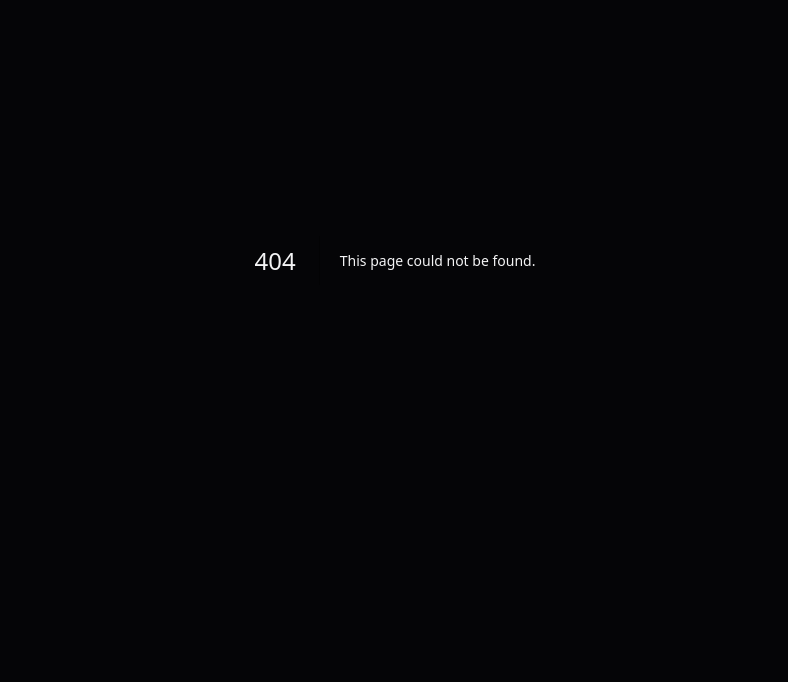
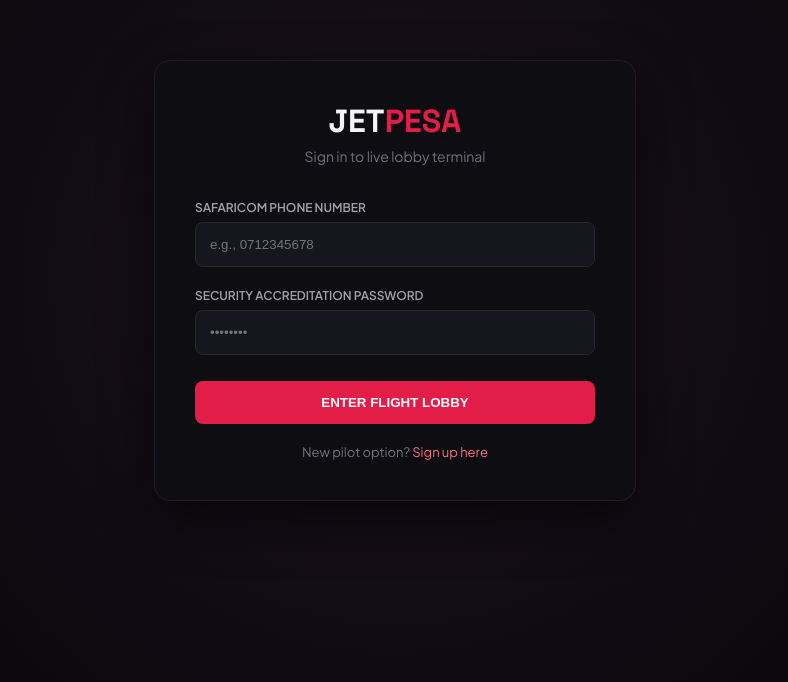
Before and after one commit to kariusgit/9ubet, a Next.js app: page /auth in a window 1280 px wide. Before the commit this address had no page. Shown: the part 140-822 px from the top of the page, without its empty margins (245-1033 px from the left). Before the commit the page ends 800 px from the top, so only its background shows below. Built offline with nearby package versions, Linux system fonts and the light colour scheme; no server answers.

Commit message:
Create page.js

```diff
--- /dev/null
+++ b/app/auth/page.js
@@ -0,0 +1,115 @@
+'use client';
+import { useState, useEffect, Suspense } from 'react';
+import { useRouter, useSearchParams } from 'next/navigation';
+import { auth, db } from '../../firebaseConfig';
+import { signInWithEmailAndPassword, createUserWithEmailAndPassword } from 'firebase/auth';
+import { doc, setDoc } from 'firebase/firestore';
+
+function AuthForm() {
+  const router = useRouter();
+  const searchParams = useSearchParams();
+  const [isSignUp, setIsSignUp] = useState(false);
+  const [mpesaNumber, setMpesaNumber] = useState('');
+  const [password, setPassword] = useState('');
+  const [errorMessage, setErrorMessage] = useState('');
+  const [loading, setLoading] = useState(false);
+
+  useEffect(() => {
+    const mode = searchParams.get('mode');
+    setIsSignUp(mode === 'signup');
+  }, [searchParams]);
+
+  const formatMpesaEmail = (num) => {
+    let clean = num.trim().replace(/\s+/g, '');
+    if (clean.startsWith('0')) clean = '254' + clean.substring(1);
+    if (!clean.startsWith('254')) clean = '254' + clean;
+    return `${clean}@mpesa.jetpesa.local`;
+  };
+
+  const handleAuth = async (e) => {
+    e.preventDefault();
+    setErrorMessage('');
+    setLoading(true);
+
+    if (mpesaNumber.length < 9 || password.length < 6) {
+      setErrorMessage('Provide a valid Safaricom number and minimum 6-character password.');
+      setLoading(false);
+      return;
+    }
+
+    const mpesaEmail = formatMpesaEmail(mpesaNumber);
+
+    try {
+      if (isSignUp) {
+        const userCredential = await createUserWithEmailAndPassword(auth, mpesaEmail, password);
+        await setDoc(doc(db, "users", userCredential.user.uid), {
+          mpesaPhone: mpesaEmail.split('@')[0],
+          walletBalance: 25.00,
+          createdAt: new Date().toISOString()
+        });
+      } else {
+        await signInWithEmailAndPassword(auth, mpesaEmail, password);
+      }
+      router.push('/dashboard');
+    } catch (err) {
+      setErrorMessage(err.message.includes('auth/user-not-found') ? 'Profile details matching that layout not found.' : err.message);
+    } finally {
+      setLoading(false);
+    }
+  };
+
+  return (
+    <div style={{
+      minHeight: '100vh', display: 'flex', alignItems: 'center', justifyContent: 'center',
+      background: 'radial-gradient(circle at center, #1c121e 0%, #050507 100%)', padding: '20px'
+    }}>
+      <div style={{
+        background: '#0e0e12', border: '1px solid #221a2b', padding: '40px',
+        borderRadius: '16px', width: '100%', maxWidth: '400px', boxShadow: '0 20px 50px rgba(0,0,0,0.6)'
+      }}>
+        <div style={{ textAlign: 'center', marginBottom: '30px' }}>
+          <h2 style={{ fontFamily: "'Space Grotesk', sans-serif", fontSize: '32px', margin: 0, fontWeight: '800' }}>
+            JET<span style={{ color: '#e11d48' }}>PESA</span>
+          </h2>
+          <p style={{ color: '#71717a', fontSize: '14px', marginTop: '6px' }}>
+            {isSignUp ? 'Create secure flight portfolio' : 'Sign in to live lobby terminal'}
+          </p>
+        </div>
+
+        {errorMessage && (
+          <div style={{ background: 'rgba(225,29,72,0.1)', color: '#f43f5e', padding: '12px', borderRadius: '8px', fontSize: '13px', marginBottom: '16px', border: '1px solid rgba(225,29,72,0.2)' }}>
+            {errorMessage}
+          </div>
+        )}
+
+        <form onSubmit={handleAuth} style={{ display: 'flex', flexDirection: 'column', gap: '16px' }}>
+          <div>
+            <label style={{ fontSize: '12px', color: '#a1a1aa', fontWeight: '600' }}>SAFARICOM PHONE NUMBER</label>
+            <input type="text" placeholder="e.g., 0712345678" value={mpesaNumber} onChange={(e) => setMpesaNumber(e.target.value)} required style={{ width: '100%', padding: '14px', boxSizing: 'border-box', background: '#16161e', border: '1px solid #272732', borderRadius: '8px', color: '#fff', marginTop: '6px' }} />
+          </div>
+
+          <div>
+            <label style={{ fontSize: '12px', color: '#a1a1aa', fontWeight: '600' }}>SECURITY ACCREDITATION PASSWORD</label>
+            <input type="password" placeholder="••••••••" value={password} onChange={(e) => setPassword(e.target.value)} required style={{ width: '100%', padding: '14px', boxSizing: 'border-box', background: '#16161e', border: '1px solid #272732', borderRadius: '8px', color: '#fff', marginTop: '6px' }} />
+          </div>
+
+          <button type="submit" disabled={loading} style={{ width: '100%', padding: '14px', background: '#e11d48', color: '#fff', border: 'none', borderRadius: '8px', fontWeight: '700', cursor: 'pointer', marginTop: '10px' }}>
+            {loading ? 'SYNCHRONIZING SECURE TUNNELS...' : isSignUp ? 'CLAIM KES 25 BONUS' : 'ENTER FLIGHT LOBBY'}
+          </button>
+        </form>
+
+        <p style={{ textAlign: 'center', fontSize: '13px', color: '#71717a', marginTop: '20px', margin: '20px 0 0 0' }}>
+          {isSignUp ? 'Already registered?' : 'New pilot option?'} <span onClick={() => setIsSignUp(!isSignUp)} style={{ color: '#fb7185', cursor: 'pointer' }}>{isSignUp ? 'Login here' : 'Sign up here'}</span>
+        </p>
+      </div>
+    </div>
+  );
+}
+
+export default function AuthPage() {
+  return (
+    <Suspense fallback={<div style={{ color: '#fff', textAlign: 'center', paddingTop: '20%' }}>Loading...</div>}>
+      <AuthForm />
+    </Suspense>
+  );
+}
```
